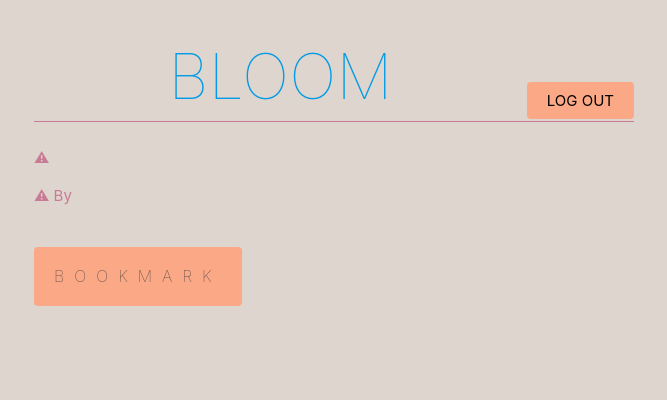
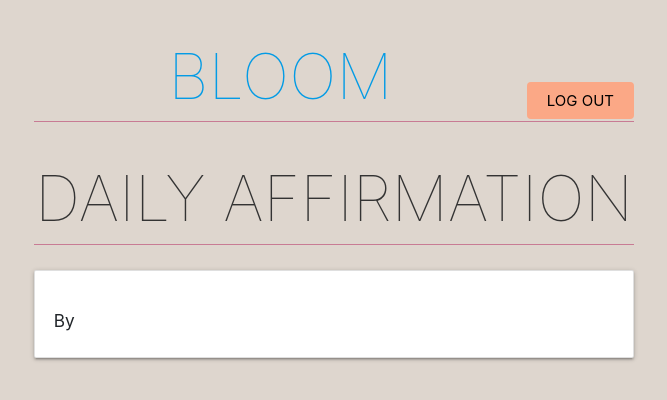
Before and after one commit to pamelv/bloom, a React (Create React App) app in the folder client/: page /quote in a window 1280 px wide. Shown: the top 400 px of the page, without its empty margins (306-973 px from the left). Built offline with nearby package versions, Linux system fonts and the light colour scheme; no server answers.

Commit message:
updated random affirmation quote generator

```diff
--- /dev/null
+++ b/client/src/components/QuoteForm.js
@@ -0,0 +1,19 @@
+import React from "react";
+
+export default function QuoteForm(props){
+
+    return (
+        <div>
+            <h1>DAILY AFFIRMATION</h1>
+                <div className="card quote">
+                    <div className="card-body">
+                        <div key={props.quoteLink}>
+                            <h4>{props.quoteText}</h4>
+                            <h6>By {props.quoteAuthor}</h6>
+
+                        </div>
+                    </div>
+                </div>
+        </div>
+    )
+}
--- a/client/src/pages/Poem/PoemHappy.js
+++ b/client/src/pages/Poem/PoemHappy.js
@@ -17,7 +17,7 @@ export default class Poem extends Component {
 
         console.log("poems:", response.data);
         this.setState({
-          poems: response.data,
+          poems: response.data
       });
 
       console.log(this.state.poems);
@@ -27,15 +27,11 @@ export default class Poem extends Component {
       });
   }
 
-
   render() {
     return (
 
             <PoemForm
               poems={this.state.poems}
-              // title={this.state.poems.title}
-              // author={this.state.poems.author}
-              // lines={this.state.poems.lines}
             />
 
     )}
--- a/client/src/pages/Quote.js
+++ b/client/src/pages/Quote.js
@@ -1,20 +1,24 @@
 import React, { Component } from "react";
 import API from "../utils/quote.api";
+import QuoteForm from "../components/QuoteForm";
 
 
 
 export default class Quote extends Component {
-    state = {
-        quotes:""
-    };
+        constructor(props) {
+          super(props);
+          this.state = {
+            quotes: "",
+          };
+        }
 
 
     componentDidMount(){
         console.log("mounted");
         API.getQuote()
             .then(response => {
-                // const quoteData = response.data;
-                // console.log( response.data);
+
+                console.log( response.data);
                 this.setState({
                     quotes: response.data
 
@@ -22,11 +26,7 @@ export default class Quote extends Component {
                 // console.log(quoteData);
                 console.log(this.state.quotes.quoteText);
 
-            }
-
-
-            )
-
+            })
             .catch(error => {
                 console.log(error);
             });
@@ -35,14 +35,13 @@ export default class Quote extends Component {
         render() {
             return(
 
-                <div>
-                     <div key={this.state.quotes.quoteLink}>
-                        <p>{this.state.quotes.quoteText}</p>
-                        <p>By {this.state.quotes.quoteAuthor}</p>
+                <QuoteForm
+                    quoteText={this.state.quotes.quoteText}
+                    quoteAuthor={this.state.quotes.quoteAuthor}
+                    quoteLink={this.state.quotes.quoteLink}
 
-                    <button type="submit">BOOKMARK</button>
-                    </div>
-                </div>
+
+                />
             );
         }
-    }
+ }
--- a/client/src/utils/quote.api.js
+++ b/client/src/utils/quote.api.js
@@ -1,6 +1,7 @@
 import axios from "axios";
 
 export default {
+
     getQuote: function() {
         return axios.get("/api/quote");
     }
```
